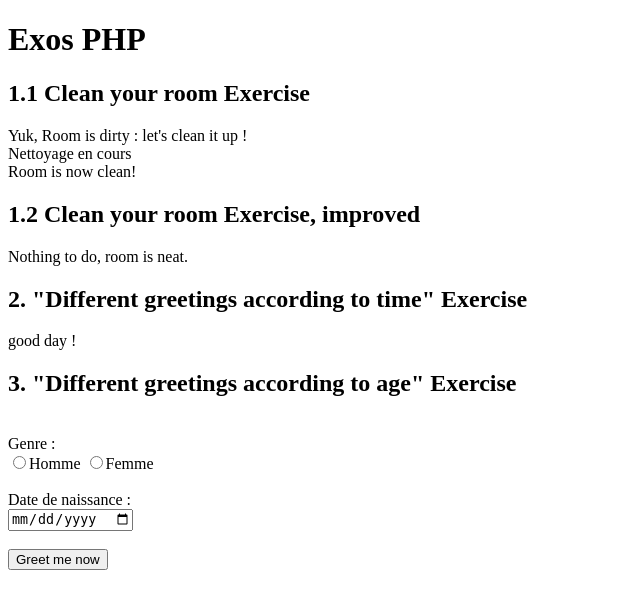
After one commit to JipaxO/Mitnick-Suivi, a PHP site: page /app/template/Exos.php in a window 1280 px wide. The commit adds this page. Shown: the top 609 px of the page, without its empty margins (0-640 px from the left). Run offline with PHP 8.4, Linux system fonts and the light colour scheme.

Commit message:
Revert "supp"
This reverts commit 60217b852aca5c4d3beb76171dacedb18d0a6469.

```diff
--- /dev/null
+++ b/PHP/app/template/Exos.php
@@ -0,0 +1,120 @@
+<!DOCTYPE html>
+<html lang="en">
+
+<head>
+    <meta charset="UTF-8">
+    <meta name="viewport" content="width=device-width, initial-scale=1.0">
+    <title>PHP EXOS</title>
+</head>
+<h1>Exos PHP</h1>
+
+<h2> 1.1 Clean your room Exercise</h2>
+
+<body>
+    <?php
+
+
+    $room_is_filthy = true;
+
+    if ($room_is_filthy) {
+        echo "Yuk, Room is dirty : let's clean it up !";
+        cleanup_room();
+        echo "<br>Room is now clean!";
+        $room_is_filthy = false;
+    } else {
+        echo "<br>Nothing to do, room is neat.";
+    }
+
+    function cleanup_room()
+    {
+        echo ("<br>Nettoyage en cours");
+    }
+
+    ?>
+
+    <h2>1.2 Clean your room Exercise, improved</h2>
+
+    <?php
+    $possible_states = [false, true, false];
+
+    $room_filthiness = $possible_states[1];
+
+    if (!$room_filthiness) {
+        echo "Yuk, Room is Disgusting! Let's clean it up !";
+    } else if (!$room_filthiness) {
+        echo "Yuk, Room is dirty : let's clean it up !";
+        // ...
+    } else {
+        echo "Nothing to do, room is neat.";
+    }
+    ?>
+
+    <h2> 2. "Different greetings according to time" Exercise</h2>
+
+    <?php
+
+    $now = new DateTime();
+
+    if ($now > new DateTime('05:00:00') && $now < new DateTime('09:00:00')) {
+        echo ("good morning !");
+    } elseif ($now > new DateTime('09:01:00') && $now < new DateTime('12:00:00')) {
+        echo ('good day !');
+    } elseif ($now > new DateTime('12:01:00') && $now < new DateTime('16:00:00')) {
+        echo ('good afternoon !');
+    } elseif ($now > new DateTime('16:01:00') && $now < new DateTime('21:00:00')) {
+        echo ('good evening !');
+    } elseif ($now > new DateTime('21:01:00') || $now < new DateTime('04:59:00')) {
+        echo ('good night !');
+    }
+    ?>
+
+    <h2> 3. "Different greetings according to age" Exercise </h2>
+
+    <?php
+    if (isset($_GET['age']) && isset($_GET['gender'])) {
+
+        $Date = new DateTime();
+        $age = new DateTime($_GET['age']);
+
+        if ($age > $Date) {
+            echo ('heeeeeeeeeeeeeeey NO');
+        } else {
+            $diff = $Date->diff($age)->y;
+
+            if ($diff < 12) {
+                echo ("Hello kiddo");
+            } elseif ($diff >= 12 && $diff < 18) {
+                echo ("Hello Teenager !");
+            } elseif ($diff >= 18 && $diff < 115) {
+                echo ("Hello Adult !");
+            } elseif ($diff >= 115) {
+                echo ("Wow! Still alive ? Are you a robot, like me ? Can I hug you ?");
+            }
+        }
+    }
+
+    ?>
+
+
+    <form method="get" action="#">
+        <br>
+        <div>
+            <label for="gender">Genre :</label><br>
+            <input type="radio" name="gender" id="man" value="Man"><label for="man">Homme</label>
+            <input type="radio" name="gender" id="women" value="women"><label for="women">Femme</label>
+        </div>
+        <br>
+        <div>
+            <label for="age">Date de naissance :</label><br>
+            <input type="date" name="age">
+        </div>
+        <br>
+        <input type="submit" name="submit" value="Greet me now">
+    </form>
+
+
+
+
+</body>
+
+</html>
```
Also changed, not shown: PHP/app/dtos/PersonaDto.php (added, +28 -0 lines), PHP/app/entities/Persona.php (added, +59 -0 lines), PHP/app/forms/PersonaForms.php (added, +11 -0 lines), PHP/app/index.php (+2 -36 lines), PHP/app/repositories/PersonaRepositories.php (added, +47 -0 lines), PHP/app/services/PersonaServices.php (added, +12 -0 lines), PHP/app/template/form.php (added, +40 -0 lines), PHP/composer.json (added, +16 -0 lines), 2 other files.
